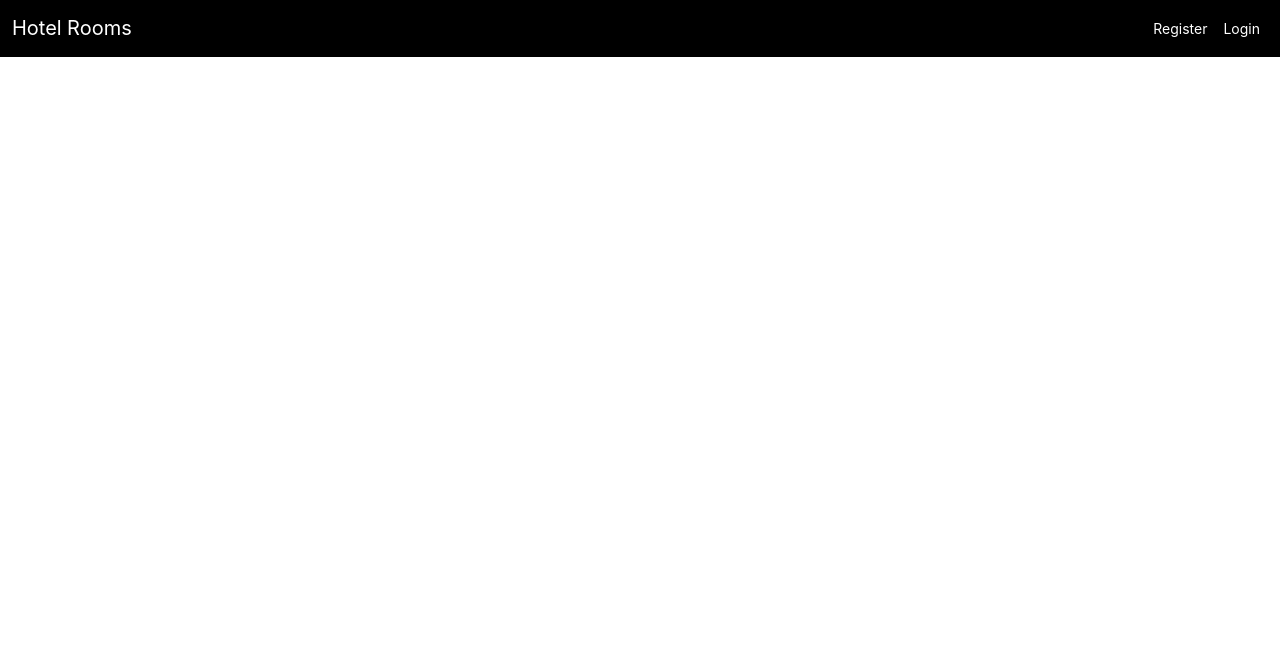
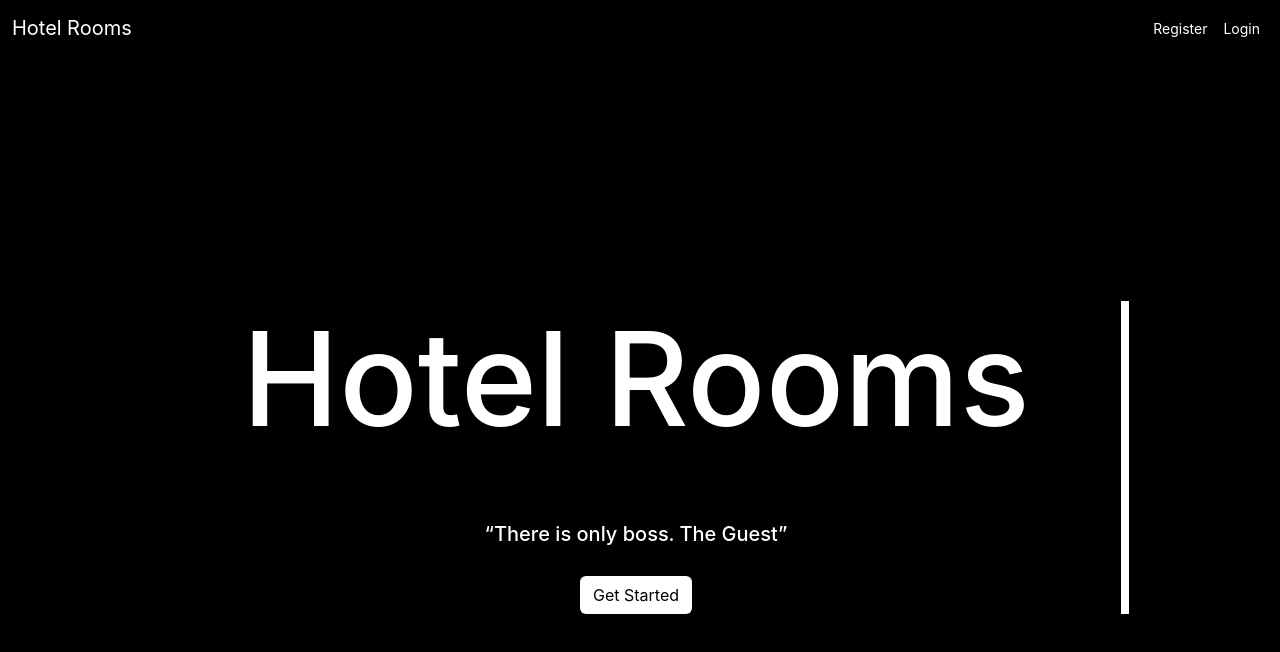
Before and after one commit to flick-23/hotel-room-booking, a React (Create React App) app in the folder client/: page / in a window 1280 px wide. Shown: the top 652 px of the page. Built offline with nearby package versions, Linux system fonts and the light colour scheme.

Commit message:
Added animations

```diff
--- a/client/package.json
+++ b/client/package.json
@@ -7,6 +7,7 @@
     "@testing-library/react": "^13.3.0",
     "@testing-library/user-event": "^13.5.0",
     "antd": "^4.21.3",
+    "aos": "^2.3.4",
     "axios": "^0.27.2",
     "bootstrap": "^5.1.3",
     "moment": "^2.29.3",
--- a/client/src/App.js
+++ b/client/src/App.js
@@ -7,6 +7,7 @@ import Registerscreen from "./screens/Registerscreen";
 import Loginscreen from "./screens/Loginscreen";
 import Profilescreen from "./screens/Profilescreen";
 import Adminscreen from "./screens/Adminscreen";
+import Landingscreen from "./screens/Landingscreen";
 
 function App() {
   return (
@@ -19,6 +20,7 @@ function App() {
           <Route path="/login" element={<Loginscreen />} />
           <Route path="/profile" element={<Profilescreen />} />
           <Route path="/admin" element={<Adminscreen />} />
+          <Route path="/" element={<Landingscreen />} />
           <Route
             path="/book/:roomid/:fromDate/:toDate"
             element={<Bookingscreen />}
--- a/client/src/components/Room.js
+++ b/client/src/components/Room.js
@@ -3,6 +3,9 @@ import Button from "react-bootstrap/Button";
 import Carousel from "react-bootstrap/Carousel";
 import Modal from "react-bootstrap/Modal";
 import { Link } from "react-router-dom";
+import "aos/dist/aos.css";
+import AOS from "aos";
+AOS.init({ duration: "1000" });
 
 function Room({ room, fromDate, toDate }) {
   const [show, setShow] = useState(false);
@@ -10,7 +13,7 @@ function Room({ room, fromDate, toDate }) {
   const handleClose = () => setShow(false);
   const handleShow = () => setShow(true);
   return (
-    <div className="row bs">
+    <div className="row bs" data-aos="fade-up">
       <div className="col-md-4">
         <img className="smallimg" src={room.imageurls[0]} />
       </div>
--- a/client/src/index.css
+++ b/client/src/index.css
@@ -79,3 +79,11 @@ h2{
 p{
   font-size: 15px !important;
 }
+.landing{
+  background-color: #000 !important;
+  color: white !important;
+  height: 100vh;
+}
+.landingbtn{
+  color: black;background: white; margin-top: 20px;
+}
--- a/client/src/screens/Bookingscreen.js
+++ b/client/src/screens/Bookingscreen.js
@@ -6,6 +6,9 @@ import Error from "../components/Error";
 import moment from "moment";
 import StripeCheckout from "react-stripe-checkout";
 import swal from "sweetalert";
+import "aos/dist/aos.css";
+import AOS from "aos";
+AOS.init({ duration: "1000" });
 
 function Bookingscreen() {
   const [loading, setLoading] = useState(true);
@@ -23,7 +26,7 @@ function Bookingscreen() {
   useEffect(() => {
     const fetchData = async () => {
       if (!localStorage.getItem("currentUser")) {
-        window.location.reload = "/login";
+        window.location.href = "/login";
       }
       try {
         setLoading(true);
@@ -75,7 +78,7 @@ function Bookingscreen() {
   };
 
   return (
-    <div className="m-5">
+    <div className="m-5" data-aos="flip-left">
       {loading ? (
         <Loader />
       ) : room ? (
--- /dev/null
+++ b/client/src/screens/Landingscreen.js
@@ -0,0 +1,27 @@
+import React from "react";
+import { Link } from "react-router-dom";
+import AOS from "aos";
+import "aos/dist/aos.css";
+AOS.init({ duration: "2000" });
+function Landingscreen() {
+  return (
+    <div className="row landing justify-content-center">
+      <div
+        className="col-md-9 my-auto text-center"
+        style={{ borderRight: "8px solid white" }}
+      >
+        <h5 data-aos="zoom-in" style={{ color: "white", fontSize: "130px" }}>
+          Hotel Rooms
+        </h5>
+        <h1 data-aos="zoom-out">
+          <q style={{ color: "white" }}>There is only boss. The Guest</q>
+        </h1>
+        <Link to="/home">
+          <button className="btn landingbtn">Get Started</button>
+        </Link>
+      </div>
+    </div>
+  );
+}
+
+export default Landingscreen;
--- a/client/src/screens/Loginscreen.js
+++ b/client/src/screens/Loginscreen.js
@@ -38,20 +38,23 @@ function Loginscreen() {
 
             <input
               type="email"
-              className="form-control"
+              className="form-control mt-2"
               placeholder="Email"
               value={email}
               onChange={(e) => setEmail(e.target.value)}
             ></input>
             <input
               type="password"
-              className="form-control"
+              className="form-control  mt-2"
               placeholder="Password"
               value={password}
               onChange={(e) => setPassword(e.target.value)}
             ></input>
 
-            <button className="btn btn-primary  mt-3" onClick={login}>
+            <button
+              className="btn btn-primary justify-content-center mt-3"
+              onClick={login}
+            >
               Login
             </button>
           </div>
--- a/client/src/screens/Registerscreen.js
+++ b/client/src/screens/Registerscreen.js
@@ -3,6 +3,8 @@ import axios from "axios";
 import Loader from "../components/Loader";
 import Error from "../components/Error";
 import Success from "./../components/Success";
+import AOS from "aos";
+import "aos/dist/aos.css"; // You can also use <link> for styles
 
 function Registerscreen() {
   const [name, setName] = useState("");
@@ -52,28 +54,28 @@ function Registerscreen() {
             <h2>Register</h2>
             <input
               type="text"
-              className="form-control"
+              className="form-control mt-2"
               placeholder="Name"
               value={name}
               onChange={(e) => setName(e.target.value)}
             ></input>
             <input
               type="email"
-              className="form-control"
+              className="form-control mt-2"
               placeholder="Email"
               value={email}
               onChange={(e) => setEmail(e.target.value)}
             ></input>
             <input
               type="password"
-              className="form-control"
+              className="form-control mt-2"
               placeholder="Password"
               value={password}
               onChange={(e) => setPassword(e.target.value)}
             ></input>
             <input
               type="password"
-              className="form-control"
+              className="form-control mt-2"
               placeholder="Confrim Password"
               value={cpassword}
               onChange={(e) => setCPassword(e.target.value)}
```
Also changed, not shown: 1 other file (tests, documents, lock files or other folders).
